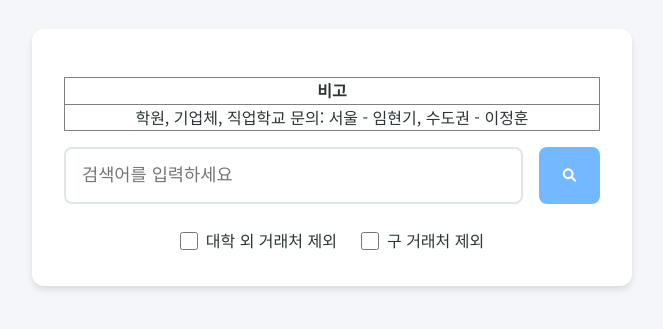
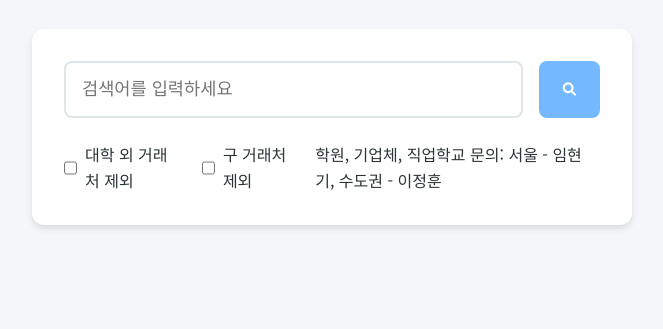
Before and after one commit to kxowls/find_sales, a website: page index.html in a window 1280 px wide. Shown: the part 115-444 px from the top of the page, without its empty margins (308-971 px from the left). Drawn offline with Linux system fonts and the light colour scheme; no server answers.

Commit message:
Update index.html

```diff
--- a/index.html
+++ b/index.html
@@ -16,15 +16,6 @@
 
         <div class="search-section">
 
-            <table border="1" style="border-collapse:collapse; text-align:center; margin: 16px 0; width:100%;">
-                <tr>
-                  <th>비고</th>
-                </tr>
-                <tr>
-                  <td>학원, 기업체, 직업학교 문의: 서울 - 임현기, 수도권 - 이정훈</td>
-                </tr>
-              </table>
-
             <div class="search-box">
                 <input type="text" id="search-input" placeholder="검색어를 입력하세요">
                 <button id="search-button">
@@ -41,6 +32,7 @@
                     <input type="checkbox" id="exclude-old">
                     <span>구 거래처 제외</span>
                 </label>
+                학원, 기업체, 직업학교 문의: 서울 - 임현기, 수도권 - 이정훈
             </div>
         </div>
 
```
